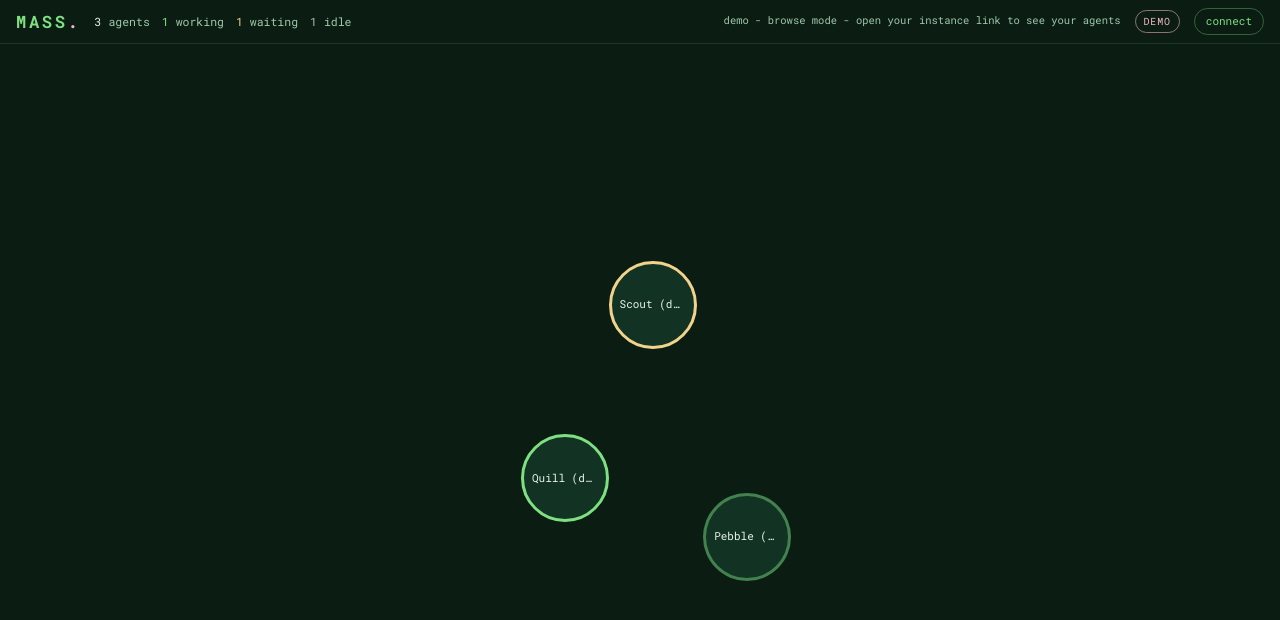
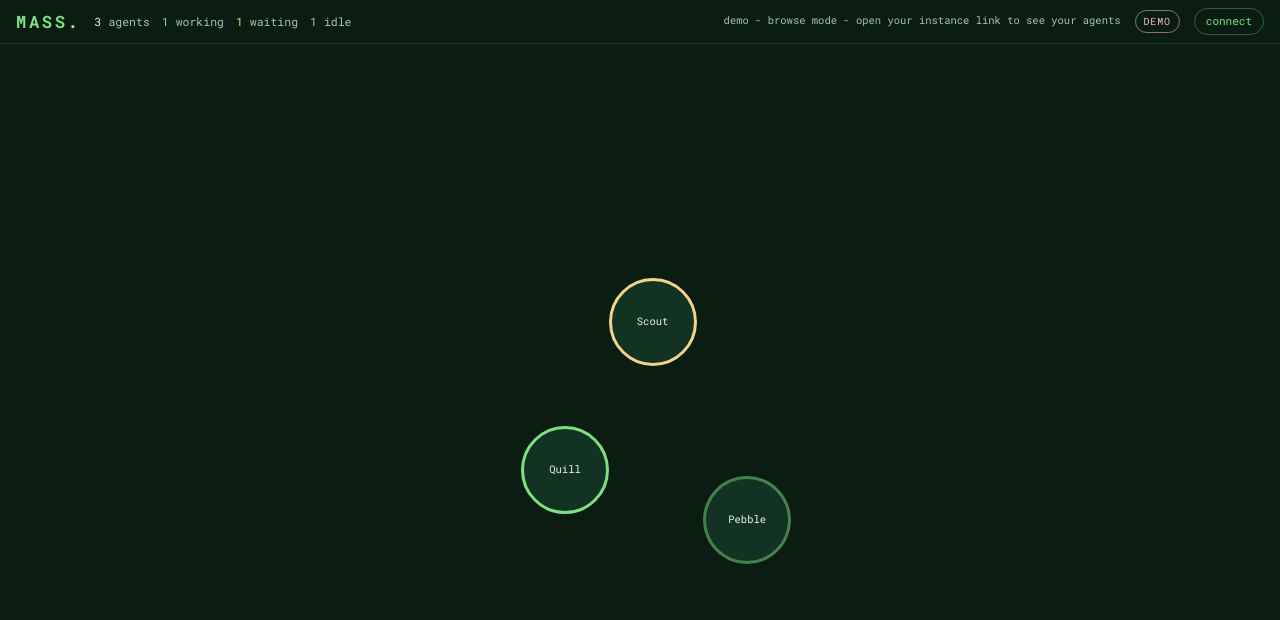
Before and after one commit to torothefrog/mass, a plain HTML site: page index.html in a window 1280 px wide. Drawn offline with Linux system fonts and the light colour scheme.

Commit message:
Tighter cluster, full names inside circles

```diff
--- a/index.html
+++ b/index.html
@@ -101,8 +101,8 @@
     padding: 0; font: inherit; color: inherit;
   }
   .egg .cell {
-    font-size: 11px; color: var(--text); text-align: center;
-    padding: 0 8px; overflow: hidden; max-width: 100%;
+    font-size: 10.5px; color: var(--text); text-align: center;
+    padding: 0 4px; overflow: hidden; max-width: 100%;
     white-space: nowrap; text-overflow: ellipsis; pointer-events: none;
   }
   .egg[data-state="working"] {
@@ -284,7 +284,7 @@
   }
 
   function cellText(a, size) {
-    var name = String(a.name || a.id || '?');
+    var name = String(a.name || a.id || '?').replace(/ \(demo\)$/, '');
     if (size < 56) return name.charAt(0) || '?';
     return name.length > 14 ? name.slice(0, 13) + '…' : name;
   }
@@ -321,14 +321,14 @@
       var idx = i + 1;
       var angle = idx * 2.399963; // golden angle
       var r = n === 1 ? 0 : spacing * Math.sqrt(idx) * 0.62;
-      return { agent: a, dx: r * Math.cos(angle), dy: r * Math.sin(angle) * 0.82 };
+      return { agent: a, dx: r * Math.cos(angle), dy: r * Math.sin(angle) * 0.7 };
     });
     var maxX = 0, maxY = 0;
     pts.forEach(function (p) {
       maxX = Math.max(maxX, Math.abs(p.dx));
       maxY = Math.max(maxY, Math.abs(p.dy));
     });
-    var margin = EGG_SIZE / 2 + 24;
+    var margin = EGG_SIZE / 2 + 14;
     var fieldW = Math.max(W, 2 * (maxX + margin));
     var fieldH = Math.max(H, 2 * (maxY + margin));
     fieldEl.style.width = fieldW + 'px';
```
